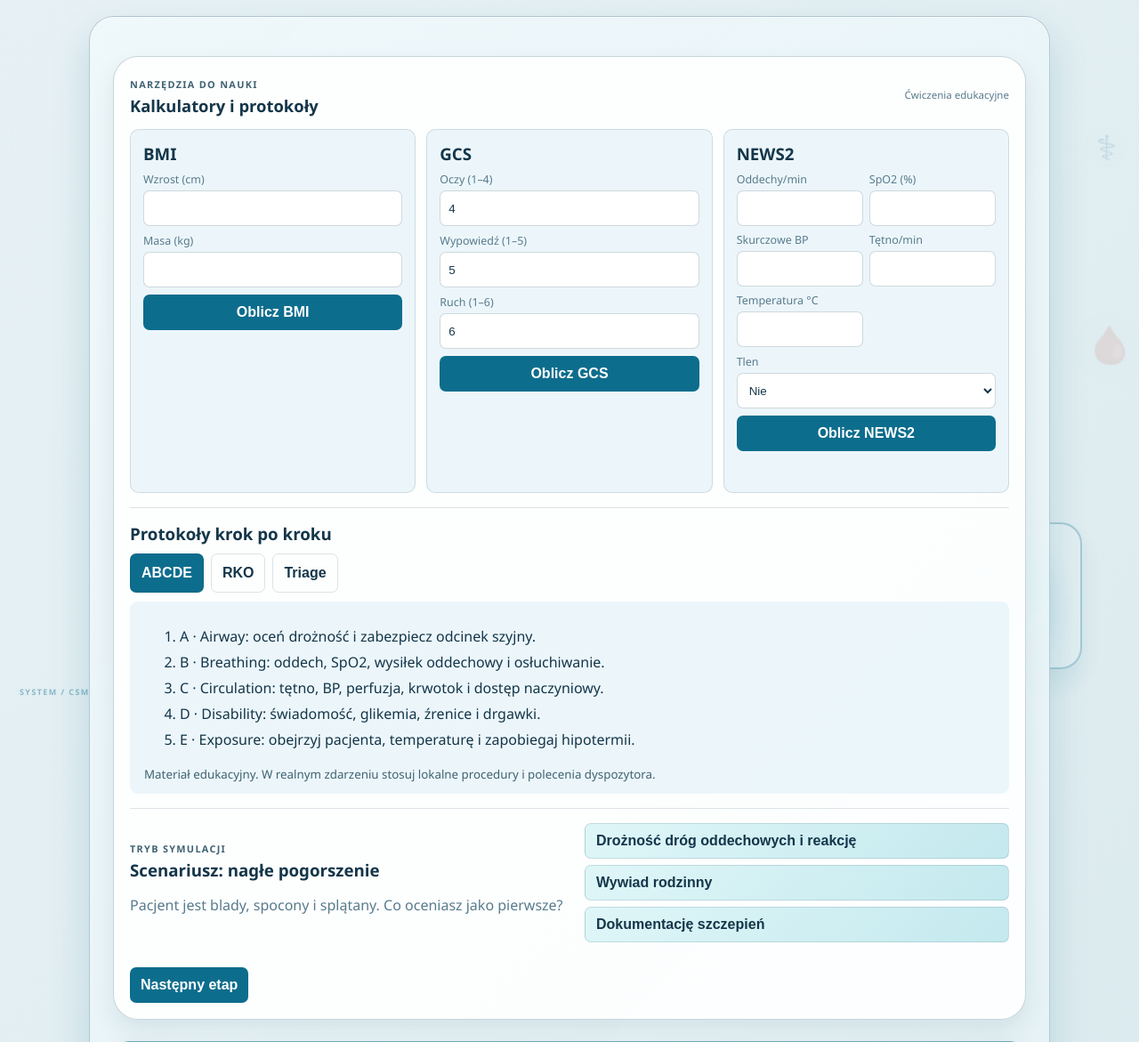
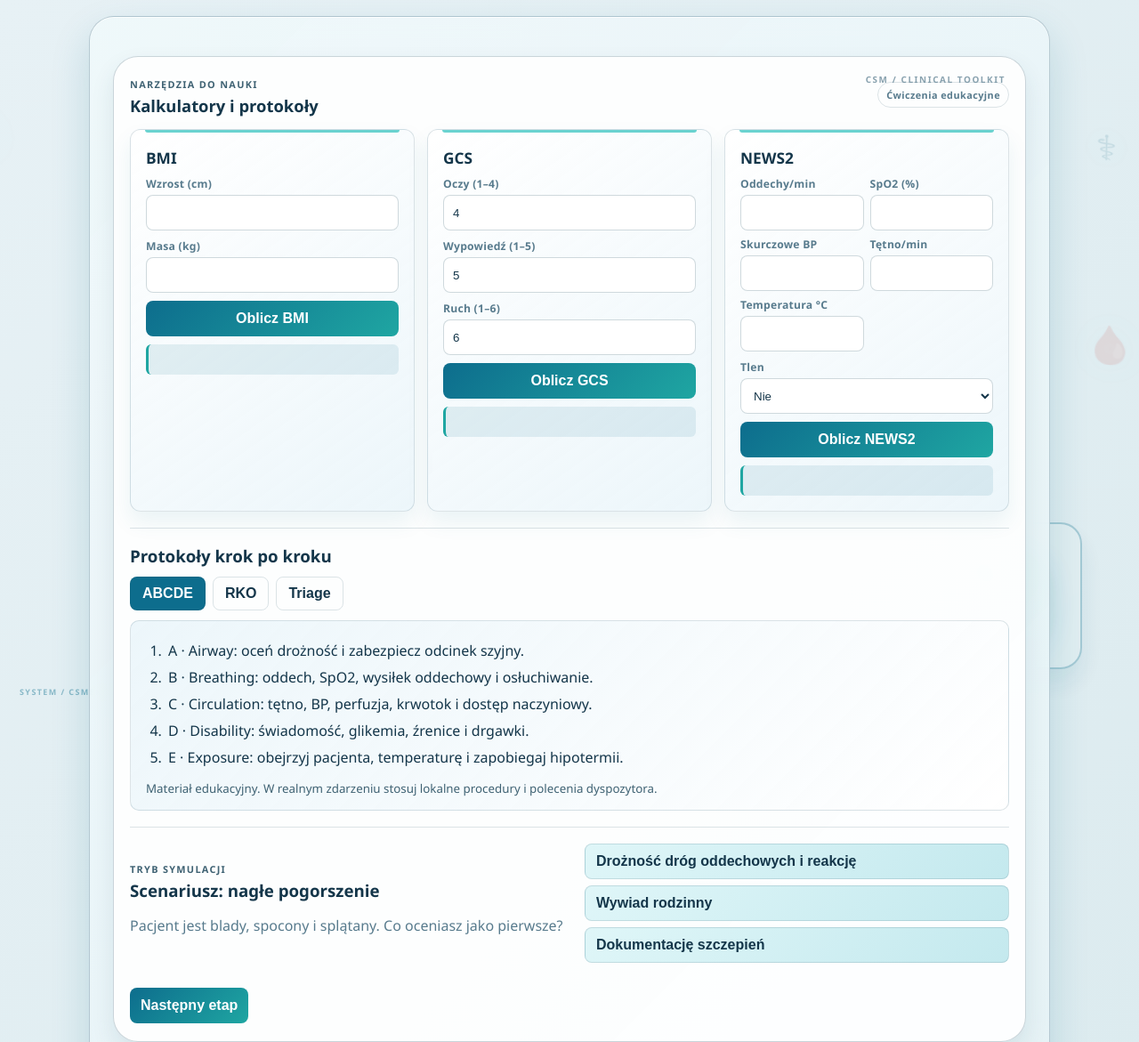
Before and after one commit to coobadzik2-hub/CSMek-Ai, a FastAPI app: page / in a window 1280 px wide. Shown: the top 1171 px of the page at 89% size. Run offline with FastAPI, Linux system fonts and the light colour scheme; data that the repository does not hold is empty.

Commit message:
Polish clinical tools visual design

```diff
--- a/web_app/static/styles.css
+++ b/web_app/static/styles.css
@@ -153,29 +153,37 @@ button, input, textarea { min-height: 44px; }
 .personal-library-list { display: grid; gap: 7px; }
 .personal-entry { display: grid; gap: 3px; border: 1px solid var(--line); border-radius: 8px; padding: 9px 11px; text-align: left; background: var(--panel-soft); color: var(--text); cursor: pointer; }
 .personal-entry small, .personal-empty { color: var(--muted); }
-.clinical-tools { margin-top: 18px; }
-.tool-disclaimer { color: var(--muted); font-size: .72rem; }
-.tool-grid { display: grid; grid-template-columns: repeat(3, minmax(0, 1fr)); gap: 12px; }
-.tool-card { display: grid; gap: 8px; align-content: start; padding: 14px; border: 1px solid var(--line); border-radius: 10px; background: var(--panel-soft); }
+.clinical-tools { position: relative; margin-top: 18px; overflow: hidden; }
+.clinical-tools::before { content: "CSM / CLINICAL TOOLKIT"; position: absolute; top: 18px; right: 22px; color: var(--muted); font-size: .62rem; font-weight: 800; letter-spacing: .16em; opacity: .7; }
+.tool-disclaimer { padding: 6px 9px; border: 1px solid var(--line); border-radius: 999px; color: var(--muted); font-size: .68rem; font-weight: 700; letter-spacing: .04em; }
+.tool-grid { display: grid; grid-template-columns: repeat(3, minmax(0, 1fr)); gap: 14px; }
+.tool-card { position: relative; display: grid; gap: 9px; align-content: start; padding: 17px; border: 1px solid var(--line); border-radius: 12px; background: linear-gradient(145deg, var(--panel-strong), var(--panel-soft)); box-shadow: 0 12px 24px rgba(14, 109, 141, .08); }
+.tool-card::after { content: ""; position: absolute; top: 0; left: 16px; right: 16px; height: 3px; border-radius: 0 0 4px 4px; background: var(--accent); opacity: .8; }
 .tool-card h3, .protocols-block h3, .scenario-block h3 { margin: 0; }
-.tool-card label { display: grid; gap: 4px; color: var(--muted); font-size: .78rem; }
-.tool-card input, .tool-card select { width: 100%; min-height: 40px; padding: 7px 9px; border: 1px solid var(--line); border-radius: 7px; background: var(--textarea-bg); color: var(--text); }
-.tool-card button, .scenario-block button { min-height: 40px; border: 0; border-radius: 7px; padding: 8px 12px; background: var(--primary); color: white; cursor: pointer; }
-.tool-card output { min-height: 24px; color: var(--text); font-size: .82rem; }
+.tool-card h3 { padding-top: 3px; color: var(--primary-dark); font-size: 1.08rem; }
+.tool-card label { display: grid; gap: 4px; color: var(--muted); font-size: .76rem; font-weight: 700; letter-spacing: .02em; }
+.tool-card input, .tool-card select { width: 100%; min-height: 40px; padding: 8px 10px; border: 1px solid var(--line); border-radius: 8px; outline: none; background: var(--textarea-bg); color: var(--text); transition: border-color .18s ease, box-shadow .18s ease; }
+.tool-card input:focus, .tool-card select:focus, .library-search:focus { border-color: var(--accent-strong); box-shadow: 0 0 0 3px var(--primary-soft); }
+.tool-card button, .scenario-block button { min-height: 40px; border: 0; border-radius: 8px; padding: 8px 12px; background: linear-gradient(135deg, var(--primary), var(--accent-strong)); color: white; font-weight: 800; cursor: pointer; transition: transform .18s ease, filter .18s ease; }
+.tool-card button:hover, .scenario-block button:hover { filter: brightness(1.08); transform: translateY(-1px); }
+.tool-card output { display: flex; align-items: center; min-height: 34px; padding: 8px 10px; border-left: 3px solid var(--accent-strong); border-radius: 6px; background: var(--primary-soft); color: var(--text); font-size: .78rem; font-weight: 700; }
 .tool-two-column { display: grid; grid-template-columns: repeat(2, minmax(0, 1fr)); gap: 7px; }
-.protocols-block, .scenario-block { margin-top: 16px; padding-top: 16px; border-top: 1px solid var(--line); }
-.protocol-tabs { display: flex; gap: 8px; margin: 10px 0; }
-.protocol-tab { border: 1px solid var(--line); border-radius: 7px; padding: 8px 12px; background: transparent; color: var(--text); cursor: pointer; }
+.protocols-block, .scenario-block { margin-top: 18px; padding-top: 18px; border-top: 1px solid var(--line); }
+.protocol-tabs { display: flex; flex-wrap: wrap; gap: 8px; margin: 11px 0; }
+.protocol-tab { min-height: 38px; border: 1px solid var(--line); border-radius: 8px; padding: 7px 13px; background: transparent; color: var(--text); cursor: pointer; transition: background .18s ease, color .18s ease, border-color .18s ease; }
 .protocol-tab.is-active { background: var(--primary); color: white; }
-.protocol-content { padding: 12px 16px; border-radius: 9px; background: var(--panel-soft); }
-.protocol-content li { margin: 7px 0; }
+.protocol-tab:hover:not(.is-active) { border-color: var(--accent-strong); background: var(--primary-soft); }
+.protocol-content { min-height: 150px; padding: 14px 17px; border: 1px solid var(--line); border-radius: 10px; background: linear-gradient(135deg, var(--panel-soft), var(--panel-strong)); }
+.protocol-content ol { margin: 0 0 12px; padding-left: 22px; }
+.protocol-content li { margin: 8px 0; padding-left: 3px; }
 .protocol-content small { color: var(--muted); }
-.scenario-block { display: flex; flex-wrap: wrap; align-items: center; gap: 14px; }
+.scenario-block { display: flex; flex-wrap: wrap; align-items: center; gap: 14px; padding-bottom: 2px; }
 .scenario-block > div:first-child { flex: 1 1 280px; }
 .scenario-options { display: grid; gap: 7px; flex: 1 1 260px; }
 .scenario-options button { background: var(--button-secondary); color: var(--text); border: 1px solid var(--line); text-align: left; }
+.scenario-options button:hover { border-color: var(--accent-strong); }
 .tool-feedback { flex-basis: 100%; margin: 0; color: var(--muted); }
-@media (max-width: 900px) { .tool-grid { grid-template-columns: 1fr; } }
+@media (max-width: 900px) { .clinical-tools::before { display: none; } .tool-grid { grid-template-columns: 1fr; } }
 @media (max-width: 760px) { .medical-background-symbols { display: none; } }
 @media (max-width: 760px) {
   body { padding: 8px 0 72px; }
```
